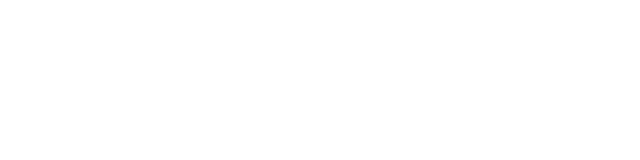
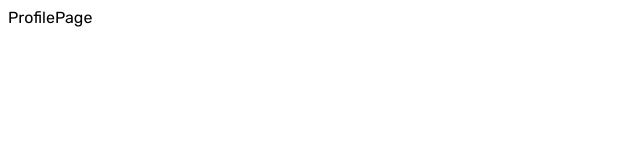
Before and after one commit to paulh27/react-social-media, a React (Create React App) app in the folder client/: page /profile/1 in a window 1280 px wide. Shown: the top 160 px of the page, without its empty margins (0-640 px from the left). Built offline with nearby package versions, Linux system fonts and the light colour scheme.

Commit message:
added routes

```diff
--- a/client/src/App.jsx
+++ b/client/src/App.jsx
@@ -1,8 +1,22 @@
 import React from 'react';
+import {
+  BrowserRouter, Navigate, Routes, Route,
+} from 'react-router-dom';
+import ProfilePage from './pages/ProfilePage/ProfilePage';
+import LoginPage from './pages/LoginPage/LoginPage';
+import HomePage from './pages/HomePage/HomePage';
 
 function App() {
   return (
-    <div className="App" />
+    <div className="App">
+      <BrowserRouter>
+        <Routes>
+          <Route path="/" element={<LoginPage />} />
+          <Route path="/home" element={<HomePage />} />
+          <Route path="/profile/:userId" element={<ProfilePage />} />
+        </Routes>
+      </BrowserRouter>
+    </div>
   );
 }
 
--- /dev/null
+++ b/client/src/pages/HomePage/HomePage.jsx
@@ -0,0 +1,9 @@
+import React from 'react';
+
+function HomePage() {
+  return (
+    <div>Homepage</div>
+  );
+}
+
+export default HomePage;
--- /dev/null
+++ b/client/src/pages/LoginPage/LoginPage.jsx
@@ -0,0 +1,11 @@
+import React from 'react';
+
+function LoginPage() {
+  return (
+    <div>
+      LoginPage
+    </div>
+  );
+}
+
+export default LoginPage;
--- /dev/null
+++ b/client/src/pages/ProfilePage/ProfilePage.jsx
@@ -0,0 +1,11 @@
+import React from 'react';
+
+function ProfilePage() {
+  return (
+    <div>
+      ProfilePage
+    </div>
+  );
+}
+
+export default ProfilePage;
```
Also changed, not shown: client/src/pages/Navbar/Navbar.jsx (added, +11 -0 lines).
